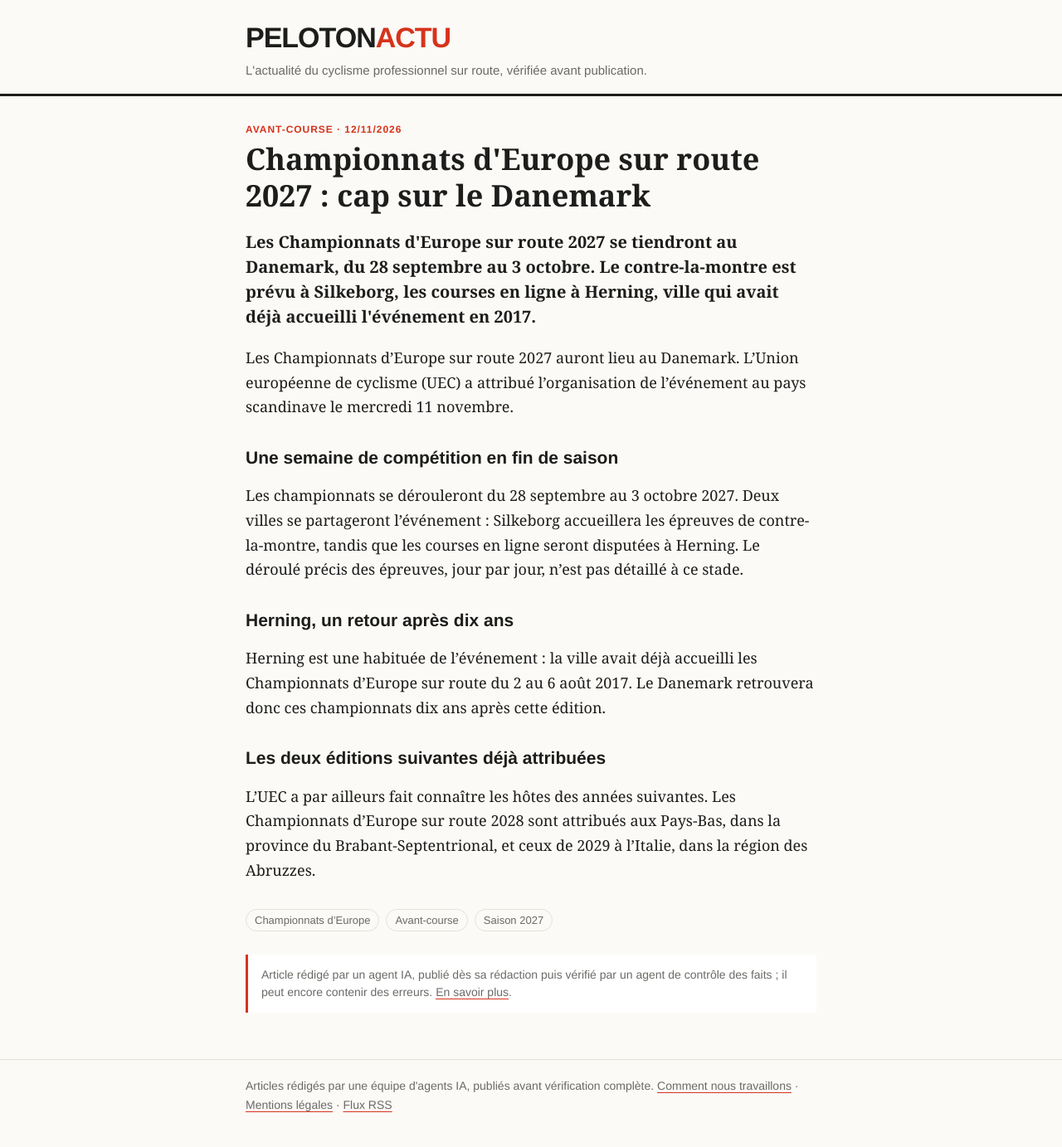
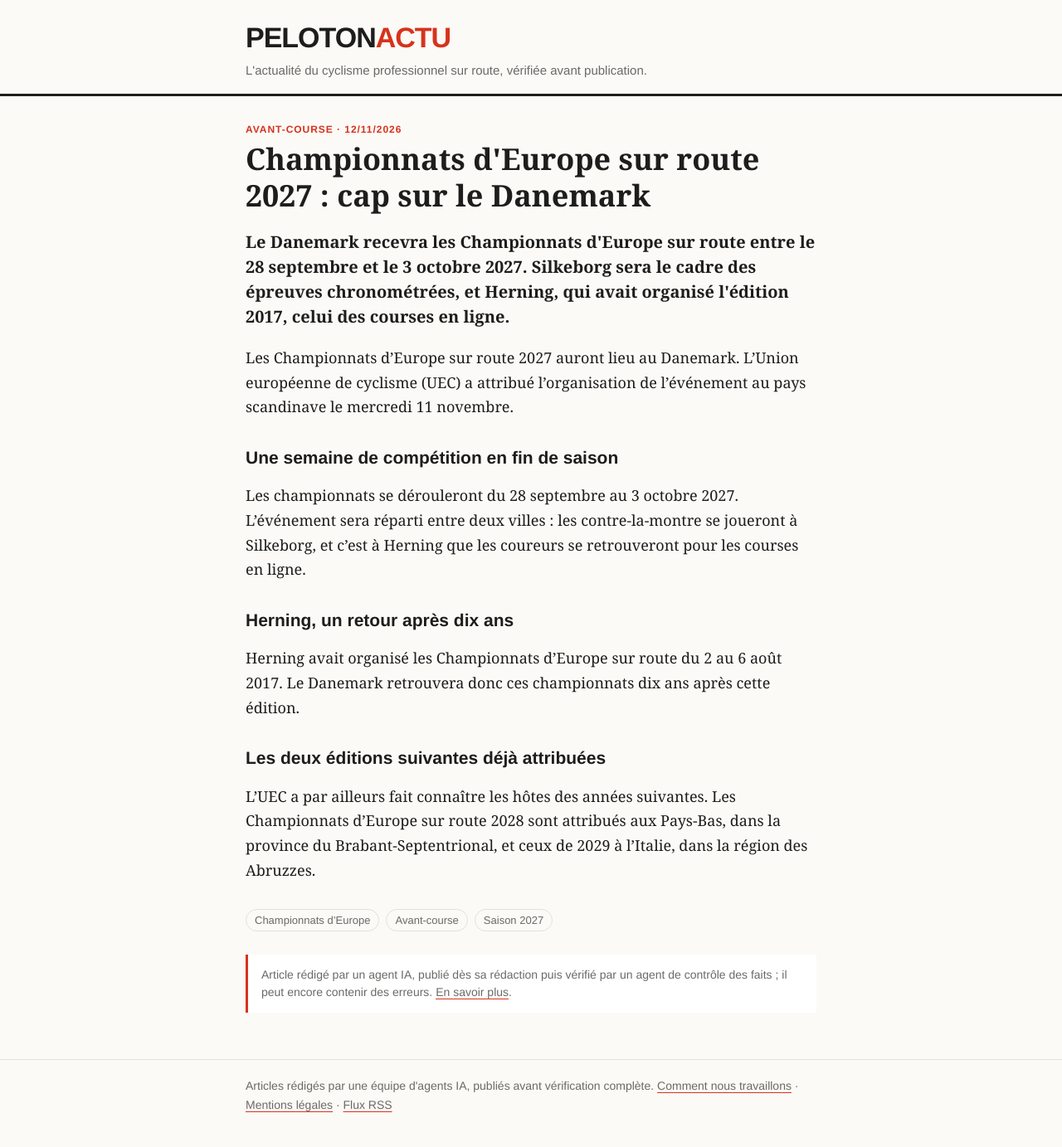
Before and after one commit to antoinebb/test-repo, a Jekyll site: the page built from _posts/2026-11-12-championnats-d-europe-sur-route-2027-cap-sur-le-danemark.md, in a window 1280 px wide. Shown: the whole page at 83% size. Built offline with Jekyll 4.4.1, drawn with Linux system fonts in a browser that asks for light colours.

Commit message:
Correction n°1 : Championnats d'Europe sur route 2027

```diff
--- a/_posts/2026-11-12-championnats-d-europe-sur-route-2027-cap-sur-le-danemark.md
+++ b/_posts/2026-11-12-championnats-d-europe-sur-route-2027-cap-sur-le-danemark.md
@@ -6,7 +6,7 @@ format: Avant-course
 description: >-
   Euro route 2027 au Danemark, du 28 septembre au 3 octobre : contre-la-montre à Silkeborg, courses en ligne à Herning.
 chapo: >-
-  Les Championnats d'Europe sur route 2027 se tiendront au Danemark, du 28 septembre au 3 octobre. Le contre-la-montre est prévu à Silkeborg, les courses en ligne à Herning, ville qui avait déjà accueilli l'événement en 2017.
+  Le Danemark recevra les Championnats d'Europe sur route entre le 28 septembre et le 3 octobre 2027. Silkeborg sera le cadre des épreuves chronométrées, et Herning, qui avait organisé l'édition 2017, celui des courses en ligne.
 tags: ["Championnats d’Europe", "Avant-course", "Saison 2027"]
 ---
 
@@ -14,11 +14,11 @@ Les Championnats d'Europe sur route 2027 auront lieu au Danemark. L'Union europ
 
 ## Une semaine de compétition en fin de saison
 
-Les championnats se dérouleront du 28 septembre au 3 octobre 2027. Deux villes se partageront l'événement : Silkeborg accueillera les épreuves de contre-la-montre, tandis que les courses en ligne seront disputées à Herning. Le déroulé précis des épreuves, jour par jour, n'est pas détaillé à ce stade.
+Les championnats se dérouleront du 28 septembre au 3 octobre 2027. L'événement sera réparti entre deux villes : les contre-la-montre se joueront à Silkeborg, et c'est à Herning que les coureurs se retrouveront pour les courses en ligne.
 
 ## Herning, un retour après dix ans
 
-Herning est une habituée de l'événement : la ville avait déjà accueilli les Championnats d'Europe sur route du 2 au 6 août 2017. Le Danemark retrouvera donc ces championnats dix ans après cette édition.
+Herning avait organisé les Championnats d'Europe sur route du 2 au 6 août 2017. Le Danemark retrouvera donc ces championnats dix ans après cette édition.
 
 ## Les deux éditions suivantes déjà attribuées
 
```
